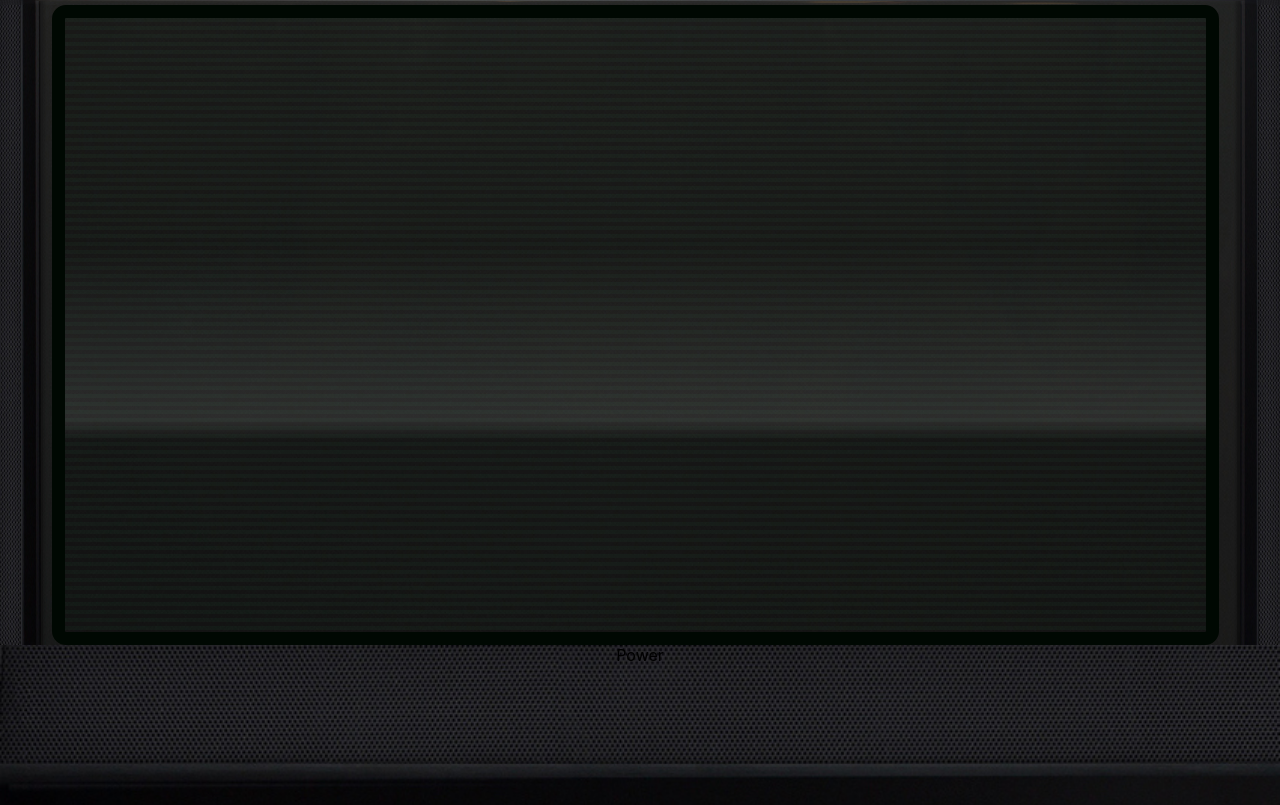
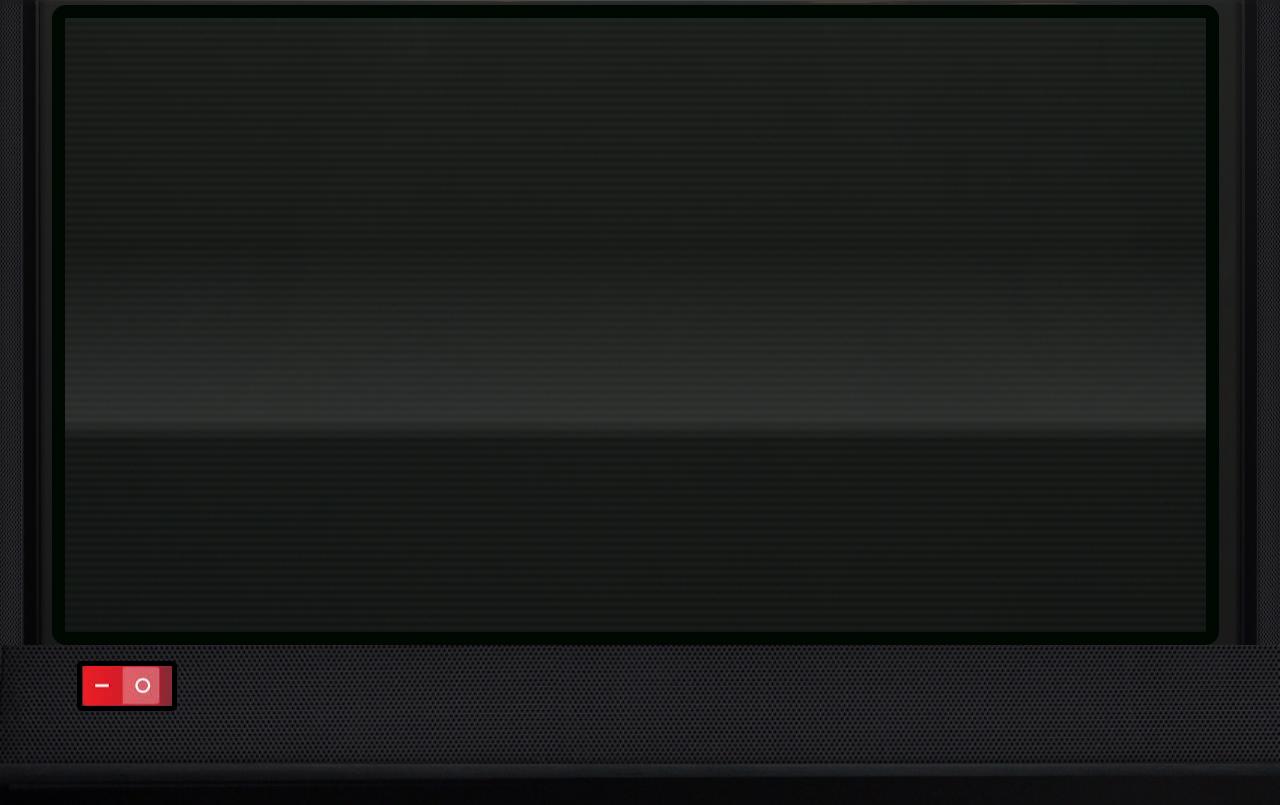
Before and after one commit to yuri-gagarin/personal_st, a React (Create React App) app in the folder client/: page / in a window 1280 px wide. Built offline with nearby package versions, Linux system fonts and the light colour scheme.

Commit message:
monitor power button

```diff
--- a/client/src/App.tsx
+++ b/client/src/App.tsx
@@ -2,8 +2,8 @@ import React from 'react';
 import logo from './logo.svg';
 import './App.css';
 
-import HomeScreenComponent from "./components/HomeScreenComponent";
-import HomeScreenControlls from "./components/HomeScreenControlls";
+import HomeScreenComponent from "./components/home_screen/HomeScreenComponent";
+import HomeScreenControlls from "./components/home_screen/HomeScreenControlls";
 
 function App() {
   return (
--- a/client/src/components/HomeScreenControlls.css
+++ /dev/null
@@ -1,6 +0,0 @@
-#crtControls {
-  height: 20vh;
-  background-image: url("./../images/screen/crt_bezel_horizontal.jpg");
-  background-size: 100% auto;
-
-}
--- a/client/src/components/HomeScreenControlls.tsx
+++ /dev/null
@@ -1,14 +0,0 @@
-import React from "react";
-import "./HomeScreenControlls.css";
-
-const HomeScreenControlls: React.SFC<{}> = (props): JSX.Element => {
-  return (
-    <div id="crtControls">
-      <div id="crtPowerButton">
-        Power
-      </div>
-    </div>
-  );
-};
-
-export default HomeScreenControlls;
--- /dev/null
+++ b/client/src/components/home_screen/HomeScreenControlls.tsx
@@ -0,0 +1,24 @@
+import React, { FC, useState } from "react";
+import "./css/homeScreenControlls.css";
+// additional components //
+import PowerSwitchComponent from "./PowerSwitchComponent";
+
+const HomeScreenControlls: FC<{}> = (props): JSX.Element => {
+  const [powerOn, setPowerOn] = useState(true);
+
+  const togglePowerSwitch = (): void => {
+    setPowerOn(!powerOn);
+  }
+
+  return (
+    <div id="crtControls">
+      <PowerSwitchComponent
+        powerOn={powerOn}
+        title={"My Retro TV"}
+        togglePowerSwitch={togglePowerSwitch}
+      />
+    </div>
+  );
+};
+
+export default HomeScreenControlls;
--- /dev/null
+++ b/client/src/components/home_screen/PowerSwitchComponent.tsx
@@ -0,0 +1,26 @@
+import React, { FC } from "react";
+import "./css/powerSwitchComponent.css";
+
+interface PowerSwitchProps {
+  title: string,
+  powerOn: boolean,
+  togglePowerSwitch(): void
+};
+
+const PowerSwitchComponent: FC<PowerSwitchProps> = (props: PowerSwitchProps): JSX.Element => {
+  const { title, powerOn = true, togglePowerSwitch } = props;
+  if (powerOn) {
+    return (
+      <div id="crtScreenOnSwitch" onClick={togglePowerSwitch}>
+      </div>
+    );
+  } else {
+    return (
+      <div id="crtScreenOffSwitch" onClick={togglePowerSwitch}>
+
+      </div>
+    );
+  }
+};
+
+export default PowerSwitchComponent;
--- a/client/src/components/HomeScreenComponent.css
+++ b/client/src/components/home_screen/css/homeScreenComponent.css
@@ -14,7 +14,7 @@
   border-top: 5px solid transparent;
   border-left: 50px solid transparent;
   border-right: 50px solid transparent;
-  border-image-source: url("./../images/screen/crt_bezel.jpg");
+  border-image-source: url("./../../../images/screen/crt_bezel.jpg");
   border-image-slice: 200 fill;
   border-image-outset: 0px;
   overflow: hidden;
--- /dev/null
+++ b/client/src/components/home_screen/css/homeScreenControlls.css
@@ -0,0 +1,10 @@
+#crtControls {
+  height: 20vh;
+  position: relative;
+  background-image: url("./../../../images/screen/crt_bezel_horizontal.jpg");
+  background-size: 100% auto;
+}
+
+#crtPowerButton {
+  color: red;
+}
--- /dev/null
+++ b/client/src/components/home_screen/css/powerSwitchComponent.css
@@ -0,0 +1,25 @@
+#crtScreenOnSwitch {
+  background-image: url("./../../../images/buttons/onoff_on.jpeg");
+  background-position: center;
+  height: 40px;
+  width: 90px;
+  border: 5px solid black;
+  border-radius: 5px;
+  position: absolute;
+  left: 6%;
+  top: 10%;
+  cursor: pointer;
+}
+
+#crtScreenOffSwitch {
+  background-image: url("./../../../images/buttons/onoff_off.jpeg");
+  background-position: center;
+  height: 40px;
+  width: 90px;
+  border: 5px solid black;
+  border-radius: 5px;
+  position: absolute;
+  left: 6%;
+  top: 10%;
+  cursor: pointer;
+}
```
Also changed, not shown: client/src/components/home_screen/HomeScreenComponent.tsx (renamed from client/src/components/HomeScreenComponent.tsx, +4 -4 lines), client/src/images/buttons/onoff_off.jpeg (added), client/src/images/buttons/onoff_on.jpeg (added).
